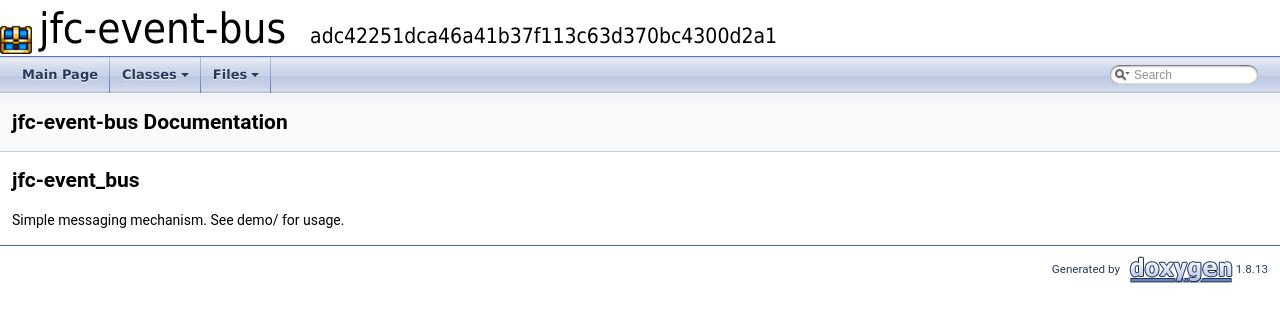
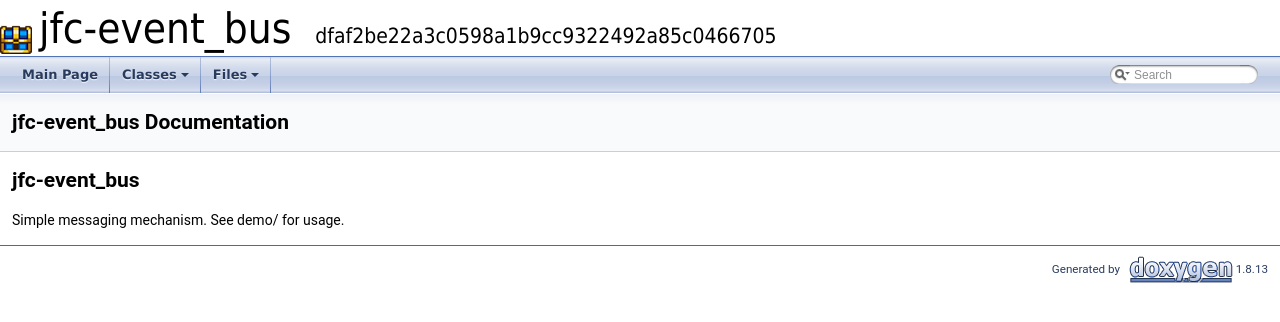
Before and after one commit to jfcameron/jfc-event-bus, a plain HTML site: page index.html in a window 1280 px wide. Drawn offline with Linux system fonts and the light colour scheme.

Commit message:
updating docs

```diff
--- a/index.html
+++ b/index.html
@@ -5,7 +5,7 @@
 <meta http-equiv="X-UA-Compatible" content="IE=9"/>
 <meta name="generator" content="Doxygen 1.8.13"/>
 <meta name="viewport" content="width=device-width, initial-scale=1"/>
-<title>jfc-event-bus: Main Page</title>
+<title>jfc-event_bus: Main Page</title>
 <link href="tabs.css" rel="stylesheet" type="text/css"/>
 <script type="text/javascript" src="jquery.js"></script>
 <script type="text/javascript" src="dynsections.js"></script>
@@ -22,8 +22,8 @@
  <tr style="height: 56px;">
   <td id="projectlogo"><img alt="Logo" src="icon.png"/></td>
   <td id="projectalign" style="padding-left: 0.5em;">
-   <div id="projectname">jfc-event-bus
-   &#160;<span id="projectnumber">adc42251dca46a41b37f113c63d370bc4300d2a1</span>
+   <div id="projectname">jfc-event_bus
+   &#160;<span id="projectnumber">dfaf2be22a3c0598a1b9cc9322492a85c0466705</span>
    </div>
   </td>
  </tr>
@@ -61,7 +61,7 @@ $(function() {
 
 <div class="header">
   <div class="headertitle">
-<div class="title">jfc-event-bus Documentation</div>  </div>
+<div class="title">jfc-event_bus Documentation</div>  </div>
 </div><!--header-->
 <div class="contents">
 <div class="textblock"><p><a href="https://travis-ci.org/jfcameron/jfc-event_bus"></a> <a href="https://coveralls.io/github/jfcameron/jfc-event_bus?branch=master"></a> <a href="https://jfcameron.github.io/jfc-event_bus/"></a></p>
```
Also changed, not shown: annotated.html (+3 -3 lines), classes.html (+3 -3 lines), classjfc_1_1event__bus-members.html (+3 -3 lines), classjfc_1_1event__bus.html (+4 -4 lines), dir_1408713fc6f8475a4f2246e9802ae6be.html (+3 -3 lines), dir_d44c64559bbebec7f509842c48db8b23.html (+3 -3 lines), event__bus_8h_source.html (+3 -3 lines), files.html (+3 -3 lines), functions.html (+3 -3 lines), functions_func.html (+3 -3 lines), 4 other files.
